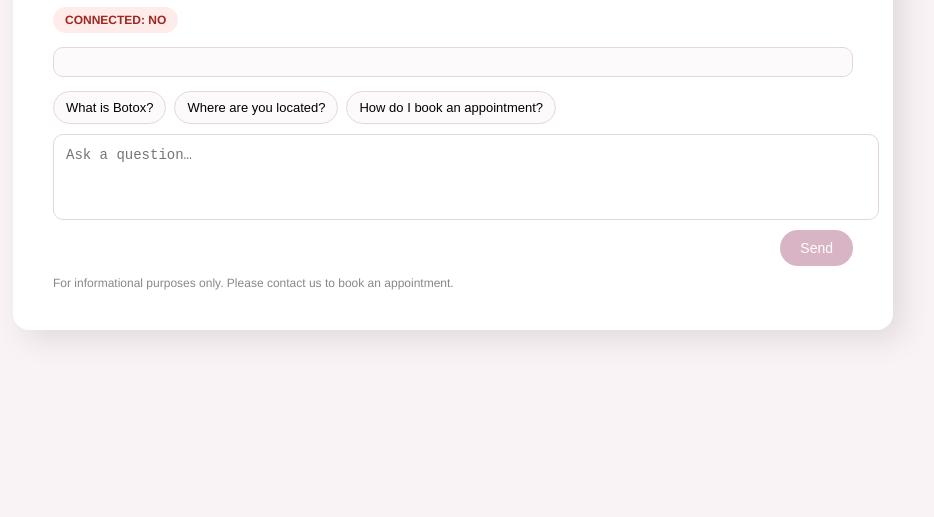
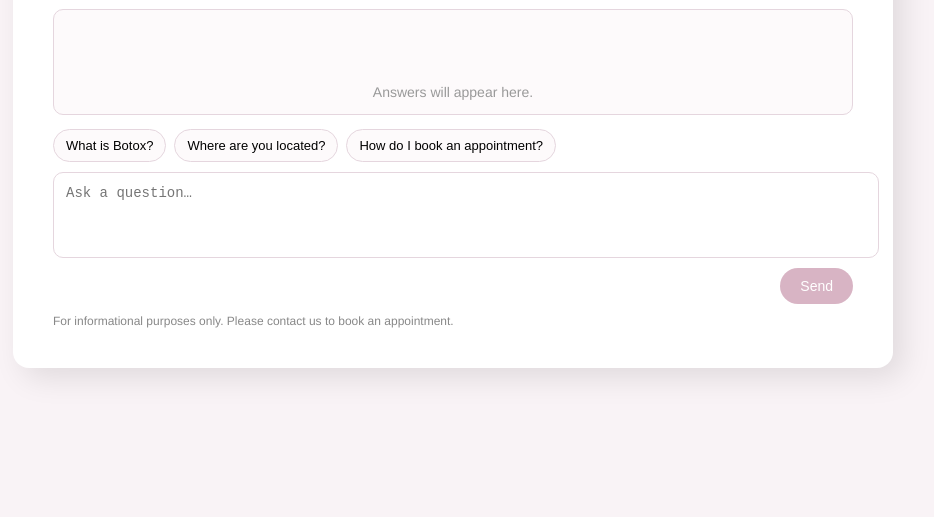
Before and after one commit to peyton150-startup/Harmony-Aesthetics---Wellness-Chatbot_AI, a plain HTML site: page frontend/index.html in a window 1280 px wide. Shown: the part 283-800 px from the top of the page, without its empty margins (187-1121 px from the left). Drawn offline with Linux system fonts and the light colour scheme; no server answers.

Commit message:
Update index.html

```diff
--- a/frontend/index.html
+++ b/frontend/index.html
@@ -58,6 +58,13 @@
       padding: 14px;
       background: #fdfafb;
       margin-bottom: 14px;
+    }
+
+    .placeholder {
+      color: #999;
+      font-size: 14px;
+      text-align: center;
+      margin-top: 60px;
     }
 
     .message {
@@ -132,7 +139,11 @@
 
   <div id="indicator">Checking connection…</div>
 
-  <div id="chat"></div>
+  <div id="chat">
+    <div id="placeholder" class="placeholder">
+      Answers will appear here.
+    </div>
+  </div>
 
   <div id="starter-prompts">
     <button class="prompt-chip">What is Botox?</button>
@@ -155,8 +166,14 @@
   const chat = document.getElementById("chat");
   const input = document.getElementById("input");
   const sendBtn = document.getElementById("sendBtn");
+  const placeholder = document.getElementById("placeholder");
+
+  function removePlaceholder() {
+    if (placeholder) placeholder.remove();
+  }
 
   function addMessage(text, className) {
+    removePlaceholder();
     const div = document.createElement("div");
     div.className = `message ${className}`;
     div.textContent = text;
```
